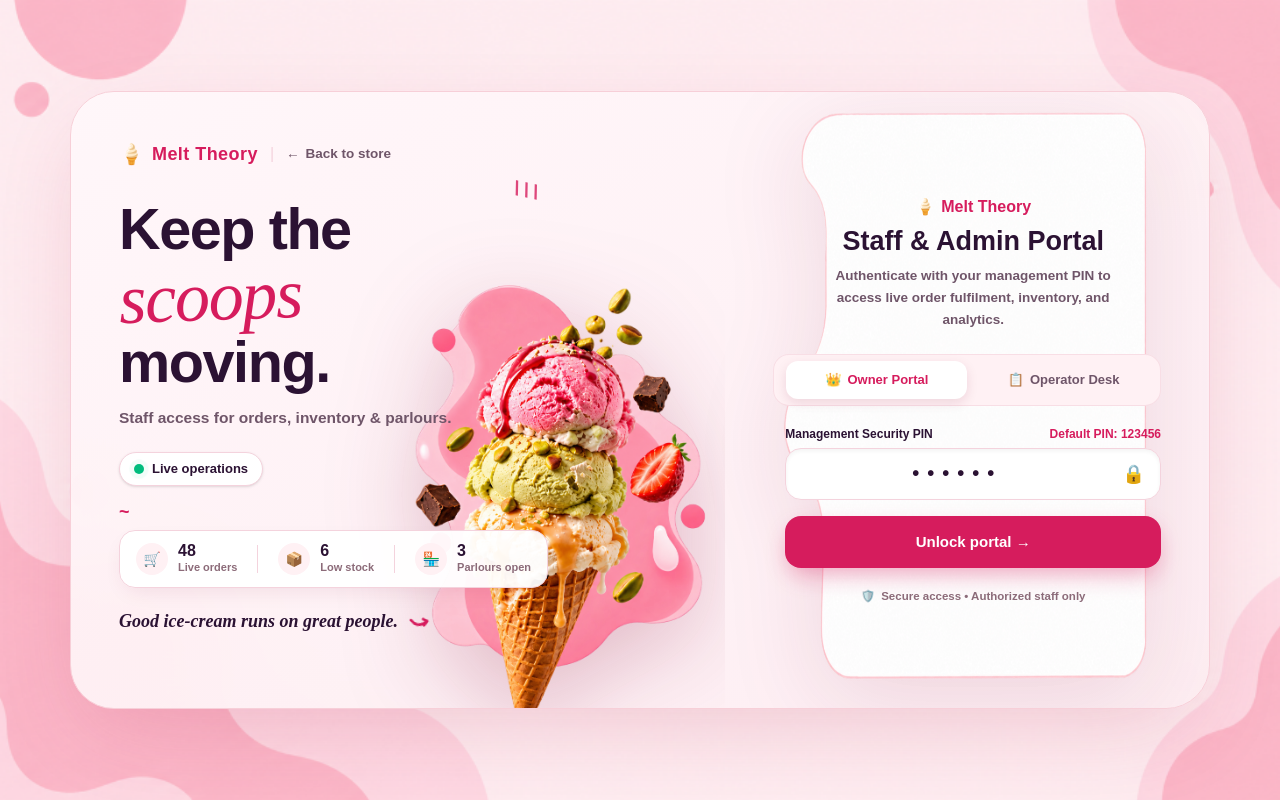
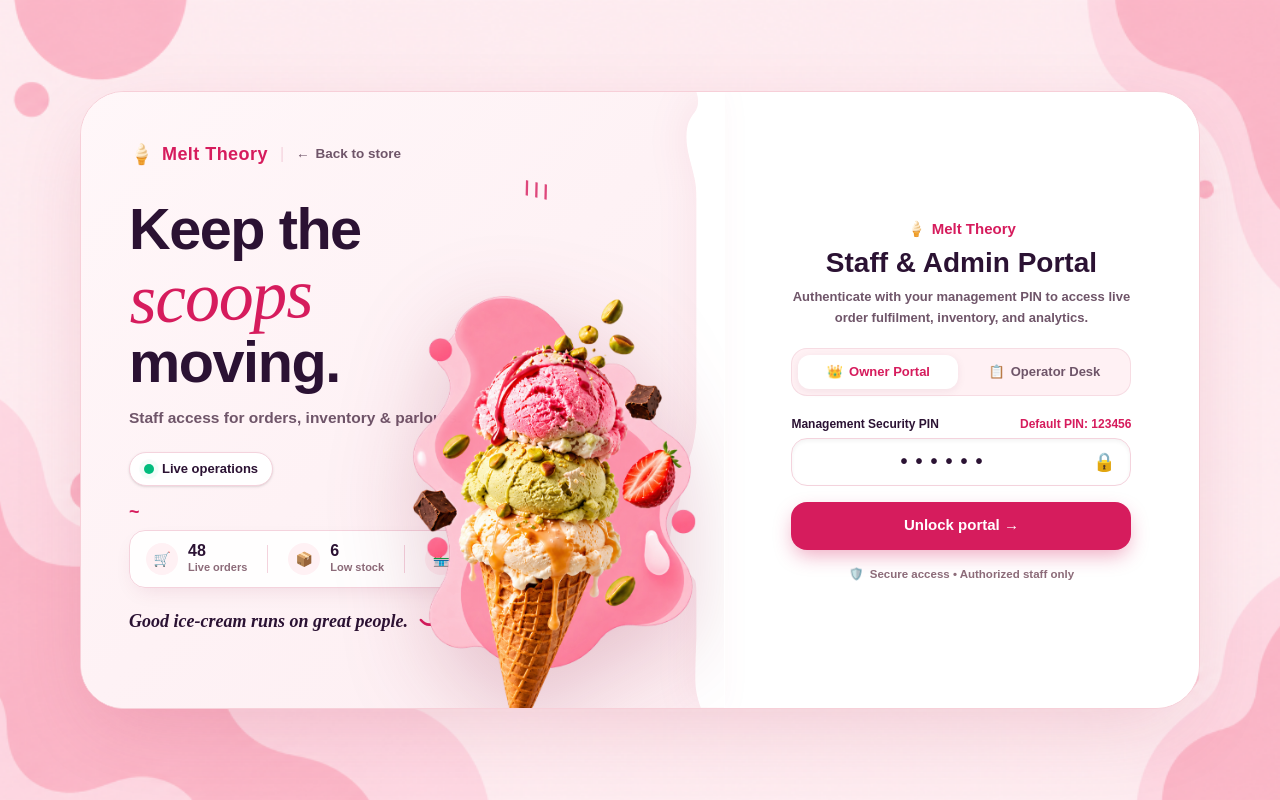
Before and after one commit to AayushMandavia/IceCream-Melt, a Next.js app: page /login-admin in a window 1280 px wide. Built offline with nearby package versions, Linux system fonts and the light colour scheme; no server answers.

Commit message:
Fix login portal UI: eliminate pink margins around right card, make white portal flush with container and seamless organic wave divider

```diff
--- a/app/login-admin/page.tsx
+++ b/app/login-admin/page.tsx
@@ -122,11 +122,11 @@ export default function AdminLoginPage() {
       }}
     >
       {/* Main Split Container Card matching SS5 */}
-      <div className="relative w-full max-w-[1140px] bg-gradient-to-br from-[#fff7f9]/95 via-[#fef2f5]/95 to-[#fdeef2]/95 backdrop-blur-xl border border-[#f7cfd8] rounded-[36px] md:rounded-[44px] shadow-[0_30px_90px_-20px_rgba(180,40,80,0.2)] overflow-hidden grid grid-cols-1 lg:grid-cols-[1.15fr_0.85fr] min-h-[590px]">
+      <div className="relative w-full max-w-[1120px] bg-[#fff6f8] border border-[#f7cfd8] rounded-[36px] md:rounded-[44px] shadow-[0_25px_80px_-15px_rgba(180,40,80,0.18)] overflow-hidden grid grid-cols-1 lg:grid-cols-[1.15fr_0.85fr] min-h-[570px]">
         {/* ========================================================================= */}
         {/* Left Column: Brand, Heading, Live Badge, Stats & Hero Cone (SS5)          */}
         {/* ========================================================================= */}
-        <div className="p-7 sm:p-9 md:p-12 flex flex-col justify-between relative overflow-hidden">
+        <div className="p-7 sm:p-9 md:p-12 flex flex-col justify-between relative overflow-hidden bg-gradient-to-br from-[#fff7f9] via-[#fef2f5] to-[#fdeef2]">
           {/* Top Brand Link Row */}
           <div className="flex items-center gap-3 relative z-30">
             <Link
@@ -245,47 +245,49 @@ export default function AdminLoginPage() {
           </div>
 
           {/* Ice Cream Cone Hero Composite Image (SS5 asset: login-cone-hero.png) */}
-          <div className="hidden md:block absolute -right-8 bottom-[-15px] lg:right-[-35px] lg:bottom-[-20px] w-[340px] lg:w-[410px] pointer-events-none select-none z-20">
+          <div className="hidden md:block absolute -right-8 bottom-[-15px] lg:right-[-25px] lg:bottom-[-20px] w-[340px] lg:w-[400px] pointer-events-none select-none z-30">
             <img
               src="/images/login/login-cone-hero.png"
               alt="Melt Triple Scoop Cone with Toppings"
-              className="w-full h-auto drop-shadow-[0_24px_45px_rgba(140,20,60,0.25)]"
+              className="w-full h-auto drop-shadow-[0_24px_45px_rgba(140,20,60,0.22)]"
             />
           </div>
         </div>
 
         {/* ========================================================================= */}
-        {/* Right Column: Crisp White Portal Login Card (SS5 asset: login-card-shape) */}
+        {/* Right Column: Crisp White Portal Login Section (SS5)                      */}
         {/* ========================================================================= */}
-        <div className="relative flex flex-col justify-center p-6 sm:p-9 md:p-12 z-30">
-          {/* Card background with organic wavy left edge (SS5 asset: login-card-shape.png) */}
-          <div
-            className="absolute inset-0 w-full h-full pointer-events-none select-none -z-10 hidden sm:block"
-            style={{
-              backgroundImage: "url('/images/login/login-card-shape.png')",
-              backgroundSize: '100% 100%',
-              backgroundRepeat: 'no-repeat',
-              filter: 'drop-shadow(0 20px 45px rgba(120, 20, 60, 0.12))',
-            }}
+        <div className="relative bg-white flex flex-col justify-center px-6 sm:px-10 lg:px-14 py-10 sm:py-12 z-20">
+          {/* Organic Liquid Wave Divider along left edge (Seamlessly joins white column to pink column) */}
+          <div className="hidden lg:block absolute top-0 bottom-0 -left-[54px] w-[55px] h-full pointer-events-none z-10 overflow-visible">
+            <svg
+              viewBox="0 0 100 485"
+              preserveAspectRatio="none"
+              className="w-full h-full text-white fill-current drop-shadow-[-8px_0_16px_rgba(180,40,80,0.06)]"
+            >
+              <path
+                d="M 48 0 C 53 6, 52 12, 45 16 C 36 21, 30 25, 30 36 C 30 46, 38 55, 43 65 C 47 72, 48 76, 48 85 L 48 260 C 47 268, 44 275, 40 282 C 32 292, 22 302, 19 318 C 16 330, 0 338, 0 355 C 0 372, 38 377, 46 385 C 48 388, 48 392, 48 400 L 48 430 C 47 440, 46 450, 46 460 C 46 470, 48 475, 56 485 L 100 485 L 100 0 Z"
+                fill="#ffffff"
               />
-          {/* Fallback solid white card background for small mobile screens */}
-          <div className="absolute inset-0 w-full h-full bg-white rounded-3xl border border-[#f4d3dd] sm:hidden -z-20" />
+            </svg>
+          </div>
 
+          <div className="max-w-[340px] mx-auto w-full relative z-20">
             {/* Card Content Header */}
-          <div className="text-center mb-6 pl-0 sm:pl-3">
-            <div className="inline-flex items-center justify-center gap-1.5 text-[#d61c5d] font-['Fredoka_Variable',sans-serif] text-base font-bold">
+            <div className="text-center mb-5">
+              <div className="inline-flex items-center justify-center gap-1.5 text-[#d61c5d] font-['Fredoka_Variable',sans-serif] text-[15px] font-bold">
                 <span>🍦</span>
                 <span>Melt Theory</span>
               </div>
-            <h2 className="font-['Fredoka_Variable',sans-serif] text-[27px] font-black text-[#2b1233] leading-tight mt-1.5">
+              <h2 className="font-['Fredoka_Variable',sans-serif] text-[26px] sm:text-[28px] font-black text-[#2b1233] leading-tight mt-1">
                 Staff &amp; Admin Portal
               </h2>
-            <p className="text-[13.5px] font-semibold text-[#6f5569] mt-1.5 max-w-[320px] mx-auto leading-relaxed">
+              <p className="text-[13px] font-semibold text-[#6f5569] mt-1.5 leading-relaxed">
                 Authenticate with your management PIN to access live order fulfilment, inventory, and analytics.
               </p>
 
               {isLoggedIn && (
-              <div className="inline-flex items-center gap-2 mt-3 px-3 py-1 rounded-full bg-emerald-50 text-emerald-700 text-xs font-bold border border-emerald-200">
+                <div className="inline-flex items-center gap-2 mt-2.5 px-3 py-1 rounded-full bg-emerald-50 text-emerald-700 text-xs font-bold border border-emerald-200">
                   <span className="w-2 h-2 rounded-full bg-emerald-500"></span>
                   <span>Active Session: {loggedInRole ?? 'Verified'}</span>
                 </div>
@@ -293,16 +295,16 @@ export default function AdminLoginPage() {
             </div>
 
             {/* Portal Switcher Tabs (Owner Portal vs Operator Desk) */}
-          <div className="grid grid-cols-2 bg-[#fff1f4] p-1.5 rounded-2xl gap-1.5 mb-5 border border-[#f4d3dd]/60 pl-0 sm:pl-3">
+            <div className="grid grid-cols-2 bg-[#fff1f4] p-1.5 rounded-2xl gap-1.5 mb-5 border border-[#f4d3dd]/70">
               <button
                 type="button"
                 onClick={() => {
                   setSelectedRole('owner');
                   setError(null);
                 }}
-              className={`py-2.5 px-3 rounded-xl text-xs sm:text-[13px] font-extrabold transition-all flex items-center justify-center gap-1.5 cursor-pointer ${
+                className={`py-2 px-3 rounded-xl text-xs sm:text-[13px] font-extrabold transition-all flex items-center justify-center gap-1.5 cursor-pointer ${
                   selectedRole === 'owner'
-                  ? 'bg-white text-[#d61c5d] shadow-[0_4px_12px_rgba(120,20,60,0.12)]'
+                    ? 'bg-white text-[#d61c5d] shadow-[0_2px_8px_rgba(120,20,60,0.08)]'
                     : 'text-[#6f5569] hover:text-[#2b1233]'
                 }`}
               >
@@ -315,9 +317,9 @@ export default function AdminLoginPage() {
                   setSelectedRole('operator');
                   setError(null);
                 }}
-              className={`py-2.5 px-3 rounded-xl text-xs sm:text-[13px] font-extrabold transition-all flex items-center justify-center gap-1.5 cursor-pointer ${
+                className={`py-2 px-3 rounded-xl text-xs sm:text-[13px] font-extrabold transition-all flex items-center justify-center gap-1.5 cursor-pointer ${
                   selectedRole === 'operator'
-                  ? 'bg-white text-[#d61c5d] shadow-[0_4px_12px_rgba(120,20,60,0.12)]'
+                    ? 'bg-white text-[#d61c5d] shadow-[0_2px_8px_rgba(120,20,60,0.08)]'
                     : 'text-[#6f5569] hover:text-[#2b1233]'
                 }`}
               >
@@ -327,7 +329,7 @@ export default function AdminLoginPage() {
             </div>
 
             {/* Authentication Form */}
-          <form onSubmit={handleLogin} className="space-y-4 pl-0 sm:pl-3">
+            <form onSubmit={handleLogin} className="space-y-4">
               {/* Operator Branch Selector (shown only when Operator Desk is active) */}
               {selectedRole === 'operator' && (
                 <div className="text-left">
@@ -369,7 +371,7 @@ export default function AdminLoginPage() {
                     value={pin}
                     onChange={(e) => setPin(e.target.value)}
                     placeholder="••••••"
-                  className="w-full h-13 px-4 pr-12 rounded-2xl border border-[#f4d3dd] bg-white text-center text-xl font-black text-[#2b1233] tracking-[0.4em] focus:outline-none focus:border-[#d61c5d] focus:ring-2 focus:ring-[#d61c5d]/20 transition-all shadow-inner placeholder:tracking-[0.4em]"
+                    className="w-full h-12 px-4 pr-12 rounded-2xl border border-[#f4d3dd] bg-white text-center text-xl font-black text-[#2b1233] tracking-[0.4em] focus:outline-none focus:border-[#d61c5d] focus:ring-2 focus:ring-[#d61c5d]/20 transition-all shadow-inner placeholder:tracking-[0.4em]"
                   />
                   <button
                     type="button"
@@ -384,7 +386,7 @@ export default function AdminLoginPage() {
 
               {/* Error Message */}
               {error && (
-              <div className="p-3 rounded-xl bg-rose-50 border border-rose-200 text-rose-700 text-xs font-bold text-center">
+                <div className="p-2.5 rounded-xl bg-rose-50 border border-rose-200 text-rose-700 text-xs font-bold text-center">
                   {error}
                 </div>
               )}
@@ -393,7 +395,7 @@ export default function AdminLoginPage() {
               <button
                 type="submit"
                 disabled={loading}
-              className="w-full h-13 rounded-2xl bg-[#d61c5d] hover:bg-[#b8144d] text-white font-extrabold text-[15px] shadow-[0_10px_25px_-5px_rgba(214,28,93,0.42)] transition-all hover:scale-[1.01] active:scale-[0.99] flex items-center justify-center gap-2 cursor-pointer disabled:opacity-70 disabled:cursor-wait"
+                className="w-full h-12 rounded-2xl bg-[#d61c5d] hover:bg-[#b8144d] text-white font-extrabold text-[15px] shadow-[0_8px_20px_-3px_rgba(214,28,93,0.38)] transition-all hover:scale-[1.01] active:scale-[0.99] flex items-center justify-center gap-2 cursor-pointer disabled:opacity-70 disabled:cursor-wait"
               >
                 {loading ? (
                   <span>Authenticating...</span>
@@ -404,31 +406,31 @@ export default function AdminLoginPage() {
             </form>
 
             {/* Footer Security Badge */}
-          <div className="mt-5 text-center flex items-center justify-center gap-1.5 text-[11.5px] font-semibold text-[#8c6b79] pl-0 sm:pl-3">
-            <span>🛡️</span>
+            <div className="mt-4 text-center flex items-center justify-center gap-1.5 text-[11.5px] font-semibold text-[#8c6b79]">
+              <span className="text-xs">🛡️</span>
               <span>Secure access • Authorized staff only</span>
             </div>
 
             {/* Quick shortcuts if already logged in */}
             {isLoggedIn && (
-            <div className="mt-5 pt-4 border-t border-[#f4d3dd] text-center pl-0 sm:pl-3">
+              <div className="mt-4 pt-3 border-t border-[#f4d3dd] text-center">
                 <div className="flex items-center justify-center gap-2 flex-wrap">
                   <Link
                     href="/owner"
-                  className="text-xs font-bold px-3 py-1.5 rounded-full bg-[#fff1f4] text-[#d61c5d] border border-[#f4d3dd] hover:bg-white transition-colors"
+                    className="text-xs font-bold px-3 py-1 rounded-full bg-[#fff1f4] text-[#d61c5d] border border-[#f4d3dd] hover:bg-white transition-colors"
                   >
                     👑 Owner Desk
                   </Link>
                   <Link
                     href="/operator?branch=alpha"
-                  className="text-xs font-bold px-3 py-1.5 rounded-full bg-[#fff1f4] text-[#d61c5d] border border-[#f4d3dd] hover:bg-white transition-colors"
+                    className="text-xs font-bold px-3 py-1 rounded-full bg-[#fff1f4] text-[#d61c5d] border border-[#f4d3dd] hover:bg-white transition-colors"
                   >
                     📋 Jubilee Hills
                   </Link>
                   <button
                     type="button"
                     onClick={handleLogout}
-                  className="text-xs font-bold px-3 py-1.5 rounded-full bg-white text-rose-600 border border-rose-200 hover:bg-rose-50 transition-colors cursor-pointer"
+                    className="text-xs font-bold px-3 py-1 rounded-full bg-white text-rose-600 border border-rose-200 hover:bg-rose-50 transition-colors cursor-pointer"
                   >
                     Sign Out
                   </button>
@@ -438,5 +440,6 @@ export default function AdminLoginPage() {
           </div>
         </div>
       </div>
+    </div>
   );
 }
```
Also changed, not shown: public/images/login/card-shape-clean.png (added), public/images/login/wave-divider.svg (added). Lines whose indentation alone changed are shown as unchanged.
